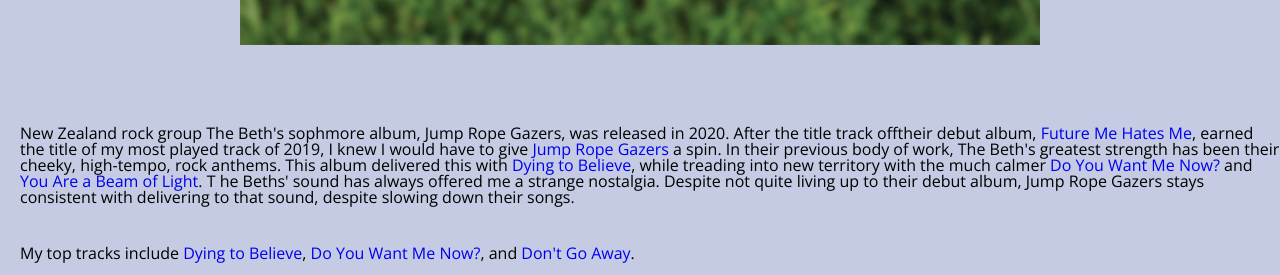
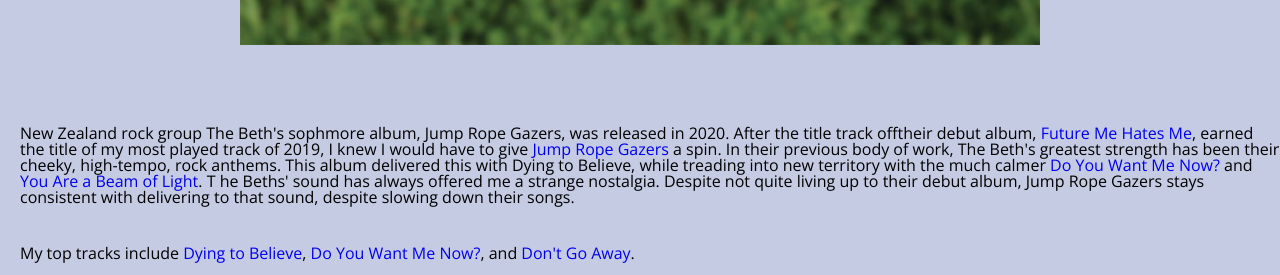
Before and after one commit to aklippel/aklippel.github.io, a plain HTML site: page musicblog.html in a window 1280 px wide. Shown: the part 4283-4558 px from the top of the page. Drawn offline with nearby package versions, Linux system fonts and the light colour scheme; a web font is replaced by a local one.

Commit message:
Add files via upload

```diff
--- a/musicblog.html
+++ b/musicblog.html
@@ -103,8 +103,8 @@
                     <a href='https://open.spotify.com/track/0hY72avNehvdV7YVBEH4oo?si=dSe6aMD-Tc2-5EGb1OIgpg'>Future Me Hates Me</a>, earned the
                     title of my most played track of 2019, I knew I would have to give <a href='https://open.spotify.com/album/5rwWTJEIAyzBbRjEU0BTfA?si=oc6IGu2eQFOzIbuwV9u6WA'>Jump Rope Gazers</a>
                     a spin. In their previous body of work, The Beth's greatest strength has been their cheeky, high-tempo, rock anthems. This album delivered this with
-                    <a href='https://open.spotify.com/track/47oZ0qG4QF9IFi0h3ywgww?si=_qpnqV-5Q4m9HSm4ylv1YQ'>Dying to Believe</a>, while treading into new territory with
-                    the much calmer <a href='https://open.spotify.com/track/186IaAWMAYYlpSvzvJEDNA?si=ifOaZgGkSiOMOmhAJGWUTQ'>Do You Want Me Now?</a> and
+                    Dying to Believe, while treading into new territory with the much calmer <a href='https://open.spotify.com/track/186IaAWMAYYlpSvzvJEDNA?si=ifOaZgGkSiOMOmhAJGWUTQ'>Do You Want Me Now?</a>
+                    and
                     <a href='https://open.spotify.com/track/44FMZo6Wij3Il6uuiiB9Oq?si=qX4VkYB6QpKul2-O-Ah4Zw'>You Are a Beam of Light</a>. T
                     he Beths' sound has always offered me a strange nostalgia. Despite not quite living up to their debut album, Jump Rope Gazers
                     stays consistent with delivering to that sound, despite slowing down their songs.
```
